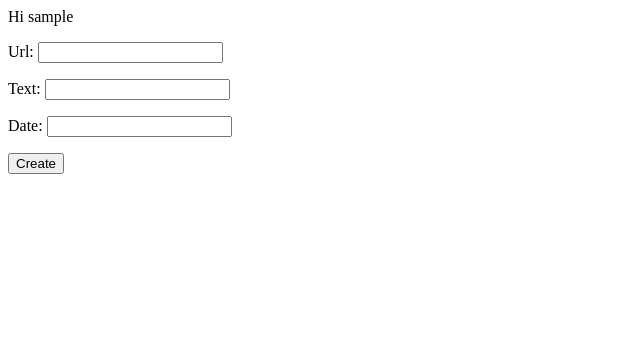
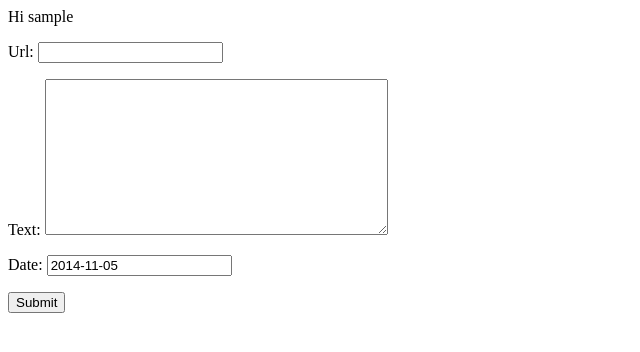
Before and after one commit to blukat29/cert-sites, a Django app: page /report/create/ in a window 1280 px wide. Shown: the top 352 px of the page, without its empty margins (0-640 px from the left). Run offline with Django 3.2, Linux system fonts and the light colour scheme; the visitor is signed in with stand-in values (Sample User, id 1); parts of the project's set-up code (start-up, migrations or seed data) failed here and were passed over.

Commit message:
Set widgets for ReportForm

```diff
--- a/cert/report/forms.py
+++ b/cert/report/forms.py
@@ -1,10 +1,15 @@
 from django import forms
 from django.forms import ModelForm
 from django.contrib.auth.models import User
+from django.forms.extras.widgets import SelectDateWidget
+
+from datetime import datetime
 
 from report.models import Report
 
 class ReportForm(ModelForm):
+    text = forms.CharField(widget=forms.Textarea)
+    date = forms.DateField(initial=datetime.now)
     class Meta:
         model = Report
         fields = ["url", "text", "date"]
--- a/cert/report/models.py
+++ b/cert/report/models.py
@@ -1,7 +1,5 @@
 from django.db import models
 from django.contrib.auth.models import User
-
-from datetime import datetime
 
 class Report(models.Model):
     user = models.ForeignKey(User)
--- a/cert/templates/report/create.html
+++ b/cert/templates/report/create.html
@@ -3,5 +3,5 @@
 <form action="" method="post">
   {% csrf_token %}
   {{ form.as_p }}
-  <input type="submit" value="Create" />
+  <input type="submit" value="Submit" />
 </form>
```
